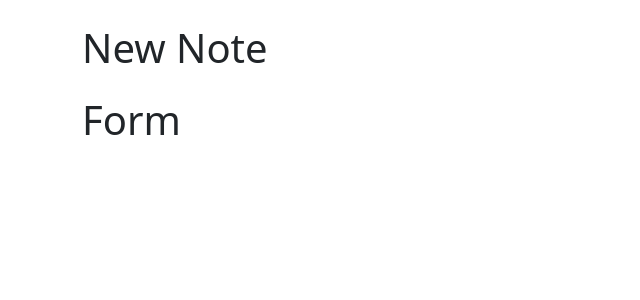
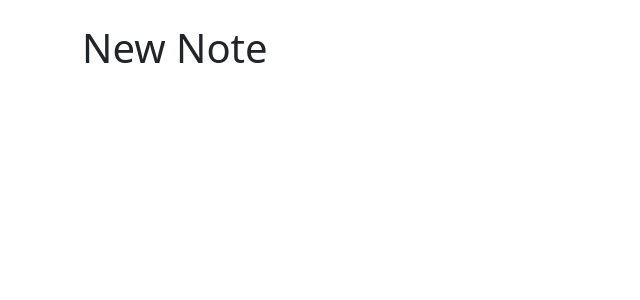
Before and after one commit to KausaChangs/advanced-note-taking-app, a React (Vite) app: page /new in a window 1280 px wide. Shown: the top 300 px of the page, without its empty margins (0-640 px from the left). Built offline with nearby package versions, Linux system fonts and the light colour scheme.

Commit message:
addded a stack to my note form

```diff
--- a/src/noteForm.tsx
+++ b/src/noteForm.tsx
@@ -1,3 +1,9 @@
+import { Form, Stack } from "react-bootstrap";
+
 export function NoteForm() {
-  return <h1>Form</h1>;
+  return (
+    <Form>
+      <Stack gap={4}></Stack>
+    </Form>
+  );
 }
```
